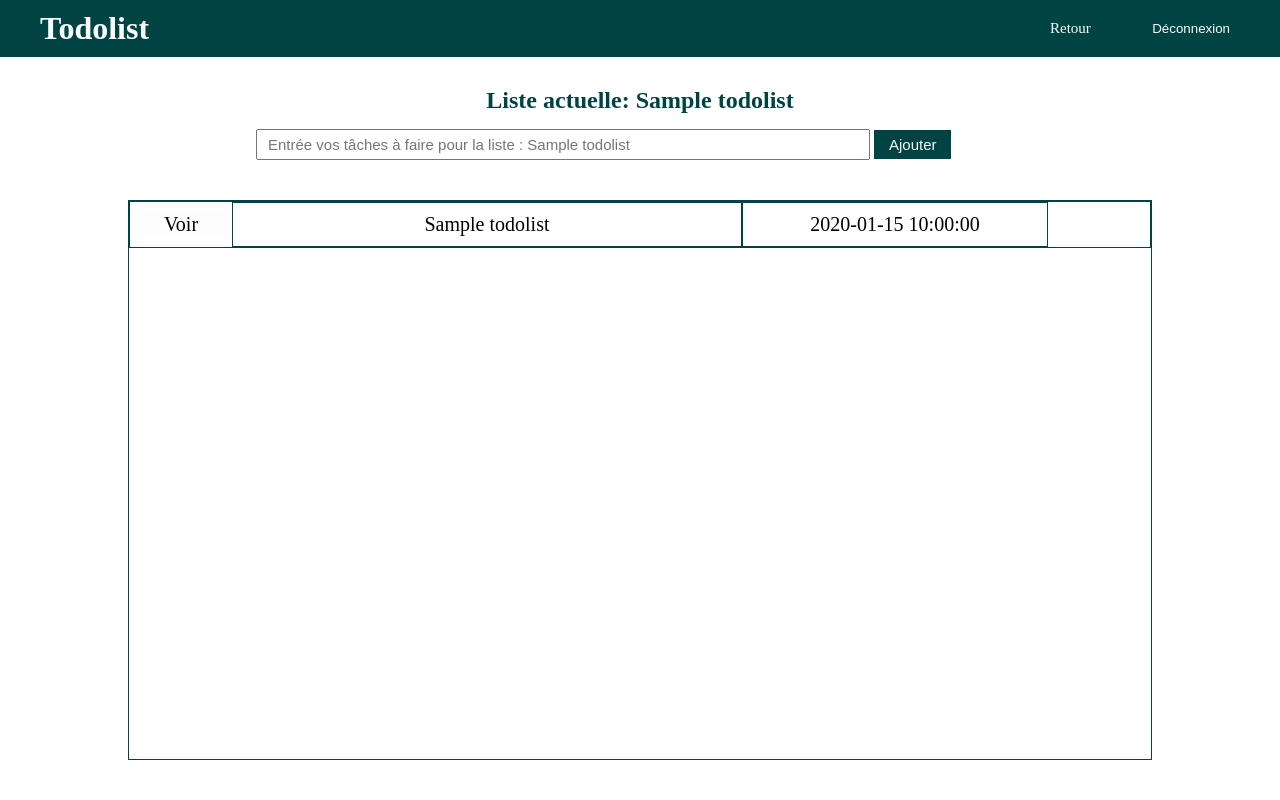
After one commit to faranix/Todolist, a PHP site: page /connexion/todolist/todo/1 in a window 1280 px wide. The commit adds this page. Run offline with PHP 8.4, Linux system fonts and the light colour scheme; the visitor is signed in with stand-in values (Sample User, id 1); tables that the repository leaves empty hold one stand-in row (values such as "Sample post").

Commit message:
Ajouts des sous todolist possiblite d'ajouter et d'afficher

```diff
--- a/controllers/Connexion.php
+++ b/controllers/Connexion.php
@@ -24,7 +24,7 @@
                 $_SESSION['email'] = $data['email'];
 
                 // Envoi l'utilisateur sur la page de todolist
-                header('Location: http://localhost:8888/todolist');
+                header('Location: /todolist/index');
             } else {
                 // Message d'erreur "Mot de passe incorrect !"
                 $error = [ 'error' => 'Mot de passe incorrect !' ];
--- a/controllers/Todolist.php
+++ b/controllers/Todolist.php
@@ -1,6 +1,10 @@
 <?php
 
 class Todolist extends Controller {
+
+    /**
+     * Permets d'afficher le rendu de la page index et de gérer les interactions
+     */
     public function index() {
         // Démarre la session
         session_start();
@@ -8,31 +12,57 @@
         // Utilise la methode du Controlleur général pour chargé le model
         $this->loadModel("TodolistModel");
 
+            // Vérifie si la session est ouverte
+            if ($_SESSION['id']) {
+
+            // Permets d'ajouter une chose à faire
             if (isset($_POST['addInTodoList'])) {
                 $this->TodolistModel->insertTodo();
             }
 
+            // Permets de ce déconnecter
             if (isset($_POST['deconnexion'])) {
                 $this->TodolistModel->disconnect();
             }
 
+            // Permets d'afficher toute les choses à faire
             $todolists = $this->TodolistModel->getAllTodolist();
 
-        // En cours
-        foreach ($todolists as $t) {
-            echo $t['id'];
-            if (isset($_POST[$t['id']])) {
-                echo 'test';
+            // Charge les fichiers pour le rendu
+            $this->render('index', ['todolists' => $todolists]);
+        } else {
+            // Sinon renvoie l'utilisateur à la page d'accueil
+            header('Location: /connexion/index');
         }
     }
 
+    public function todo($id) {
+        // Démarre la session
+        session_start();
 
-        // Vérifie si la session est ouverte
+        $this->loadModel("TodolistModel");
+
         if ($_SESSION['id']) {
-            // Charge les fichiers pour le rendu
-            $this->render('index', ['todolists' => $todolists]);
+
+            // Permets de ce déconnecter
+            if (isset($_POST['deconnexion'])) {
+                $this->TodolistModel->disconnect();
+            }
+
+            if (isset($_POST['addInSousTodoList'])) {
+                $this->TodolistModel->insertSousTodo($id);
+            }
+
+            // Permets de récupérer les données de la todo sélectionner
+            $todoList = $this->TodolistModel->getOneTodolist($id);
+
+            // Permets de récupérer toute les sous tâches de la todo sélectionner
+            $sousTodoList = $this->TodolistModel->getAllSousTodolist($id);
+
+
+            $this->render('todo', ['todoList' => $todoList, "sousTodoList" => $sousTodoList]);
         } else {
-            header('Location: http://localhost:8888/connexion');
+            header('Location: /connexion/index');
         }
     }
 }
--- a/index.php
+++ b/index.php
@@ -1,5 +1,6 @@
 <?php
-// On génère une constante qui contiendra le chemin vers index.php
+// On génère une constante qui contiendra la route
+define('WEBROOT', str_replace('index.php', '', $_SERVER['SCRIPT_NAME']));
 define('ROOT', str_replace('index.php', '', $_SERVER['SCRIPT_FILENAME']));
 
 require_once(ROOT.'app/Model.php');
@@ -22,7 +23,10 @@
 
     // Vérifie si la méthode dans la class existe
     if (method_exists($controller, $action)) {
-        $controller->$action();
+        unset($params[0]);
+        unset($params[1]);
+        call_user_func_array([$controller, $action], $params);
+        //$controller->$action();
     } else {
         http_response_code(404);
         echo "La page demandée n'existe pas ";
--- a/models/ConnexionModel.php
+++ b/models/ConnexionModel.php
@@ -1,10 +1,14 @@
 <?php
+
 class ConnexionModel extends Model {
     public function __construct() {
         $this->table = 'users';
         $this->getConnection();
     }
 
+    /**
+     * Permets de récupérer les informations saise par l'utilisateur
+     */
     public function getOneUserByEmail() {
         if(isset($_POST['email']) && isset($_POST['password'])) {
             $sql = 'SELECT * FROM ' . $this->table . ' WHERE email=?';
--- a/models/InscriptionModel.php
+++ b/models/InscriptionModel.php
@@ -1,10 +1,14 @@
 <?php
+
 class InscriptionModel extends Model {
     public function __construct() {
         $this->table = 'users';
         $this->getConnection();
     }
 
+    /**
+     * Permet de crée un nouveau utilisateur
+     */
     public function insertOneUser() {
         if(isset($_POST['email-inscription']) && isset($_POST['password-inscription'])) {
             // Hash du mot de passe
@@ -17,7 +21,7 @@
             $query->execute($option);
 
             // Redirection page de connection
-            header('Location: http://localhost:8888/connexion');
+            header('Location: /connexion/index');
         };
     }
 
--- a/models/TodolistModel.php
+++ b/models/TodolistModel.php
@@ -6,6 +6,8 @@
         $this->id = $_SESSION['id'];
         $this->getConnection();
     }
+
+    // Fonction Général
 
     /**
      * Permet de ce déconnecté
@@ -17,8 +19,10 @@
         header("Location: http://localhost:8888/connexion");
     }
 
+    // Todolist
+
     /**
-     * Permet de récupérer une todolist
+     * Permets de récupérer une todolist par rapport à un utilisateur
      */
     public function getAllTodolist() {
         $sql = 'SELECT * FROM ' . $this->table .' WHERE id_users=' . $this->id;
@@ -28,7 +32,7 @@
     }
 
     /**
-     * Permet d'envoyer une todo à la base de donnée
+     * Permets d'envoyer une todo à la base de donnée
      */
     public function insertTodo() {
         // Récupère la date actuelle en format anglais pour mySql
@@ -41,9 +45,40 @@
     }
 
     /**
-     * Permet de Supprimer une Todo
+     * Permets de Supprimer une Todo
      */
-    public function deleteTodo() {
-        // En cours
+    public function getOneTodolist($id) {
+        $sql = "SELECT * FROM todolist WHERE id=?";
+        $options = [$id];
+        $query = $this->_connexion->prepare($sql);
+        $query->execute($options);
+        return $query->fetch();
+    }
+
+    // Sous todolist
+
+    /**
+     * Permets d'envoyer une tâche à faire sur la todo ciblé à la base de donnée
+     */
+    public function insertSousTodo($id) {
+        // Récupère la date actuelle en format anglais pour mySql
+        $dateNow = date('Y-m-d H:i:s');
+
+        $sql = "INSERT INTO `sous_todolist`(`title`, `date_time`, `id_todolist`) VALUES (?, ?, ?)";
+        $options = [$_POST["addInSousTodoList"], $dateNow , $id];
+        $query = $this->_connexion->prepare($sql);
+        $query->execute($options);
+    }
+
+    /**
+     * Permets d'afficher toute les tâche à faire sur la todo ciblé
+     */
+    public function getAllSousTodolist($id) {
+        $this->table = 'sous_todolist';
+
+        $sql = 'SELECT * FROM ' . $this->table .' WHERE id_todolist=' . $id;
+        $query = $this->_connexion->prepare($sql);
+        $query->execute();
+        return $query->fetchAll();
     }
 }
--- /dev/null
+++ b/styles/css/todo.css
@@ -0,0 +1,21 @@
+.header__box {
+  display: flex;
+  justify-content: space-between;
+  align-items: center;
+  width: 200px; }
+  .header__box__retour {
+    font-size: 15px;
+    color: #FDFDFDFD;
+    padding: 3px 10px;
+    border: none;
+    background-color: #004343;
+    cursor: pointer;
+    transition: all 200ms ease-in; }
+    .header__box__retour:hover {
+      background-color: #0c6868; }
+
+.todolist-actuel {
+  color: #004343;
+  margin-bottom: 15px; }
+
+/*# sourceMappingURL=todo.css.map */
--- a/styles/css/todolist.css
+++ b/styles/css/todolist.css
@@ -1,52 +1,47 @@
 * {
   margin: 0;
   padding: 0;
-  box-sizing: border-box;
-}
+  box-sizing: border-box; }
+
+a {
+  color: currentColor;
+  text-decoration: none; }
+
+main {
+  display: flex;
+  align-items: center;
+  justify-content: center;
+  flex-direction: column; }
 
 .header {
   display: flex;
   justify-content: space-between;
   padding: 10px 40px;
   background-color: #004343;
-  margin-bottom: 30px;
-}
+  margin-bottom: 30px; }
   .header__title {
-  color: #FDFDFDFD;
-}
+    color: #FDFDFDFD; }
   .header__deconnexion {
     display: flex;
     align-items: center;
-  justify-content: center;
-}
+    justify-content: center; }
     .header__deconnexion__btn {
       color: #FDFDFDFD;
       padding: 5px 10px;
       border: none;
       background-color: #004343;
       cursor: pointer;
-  transition: all 200ms ease-in;
-}
+      transition: all 200ms ease-in; }
       .header__deconnexion__btn:hover {
-  background-color: #0c6868;
-}
-
-main {
-  display: flex;
-  align-items: center;
-  justify-content: center;
-  flex-direction: column;
-}
+        background-color: #0c6868; }
 
 .add-todolist {
   width: 60vw;
-  margin-bottom: 40px;
-}
+  margin-bottom: 40px; }
   .add-todolist form input {
     width: 80%;
     font-size: 15px;
-  padding: 5px 10px;
-}
+    padding: 5px 10px; }
   .add-todolist form button {
     width: 10%;
     font-size: 15px;
@@ -54,72 +49,54 @@
     color: #FDFDFDFD;
     background-color: #004343;
     border: none;
-  transition: all 200ms ease-in;
-}
+    transition: all 200ms ease-in; }
     .add-todolist form button:hover {
-  background-color: #0c6868;
-}
+      background-color: #0c6868; }
 
 .view-todolist {
   border: 1px solid #004343;
   width: 80vw;
-  height: 70vh;
-}
+  height: 70vh; }
   .view-todolist__todo {
     display: flex;
+    align-items: center;
     text-align: center;
     font-size: 20px;
     border: 1px solid #004343;
-  overflow-x: scroll;
-}
+    overflow-x: scroll; }
     .view-todolist__todo__title {
       width: 50%;
       padding: 10px 15px;
       border: 1px solid #004343;
-  overflow-y: scroll;
-}
+      overflow-y: scroll; }
     .view-todolist__todo__date {
       width: 30%;
       padding: 10px 5px;
-  border: 1px solid #004343;
-}
+      border: 1px solid #004343; }
     .view-todolist__todo__add {
-  border: 1px solid #004343;
       display: flex;
       align-items: center;
       justify-content: center;
-  width: 10%;
-}
+      width: 10%; }
       .view-todolist__todo__add__btn {
         width: 100%;
         height: 100%;
         background-color: #FDFDFDFD;
         cursor: pointer;
         border: none;
-  transition: all 250ms ease-in;
-}
+        transition: all 250ms ease-in; }
         .view-todolist__todo__add__btn:hover {
           color: #FDFDFDFD;
-  background-color: #0c6868;
-}
+          background-color: #0c6868; }
     .view-todolist__todo__delete {
+      width: 10%;
       border: 1px solid #004343;
-  display: flex;
-  align-items: center;
-  justify-content: center;
-  width: 10%;
-}
-.view-todolist__todo__delete__btn {
-  width: 100%;
-  height: 100%;
       background-color: #FDFDFDFD;
       cursor: pointer;
       border: none;
-  transition: all 250ms ease-in;
-}
-.view-todolist__todo__delete__btn:hover {
+      transition: all 250ms ease-in; }
+      .view-todolist__todo__delete:hover {
         color: #FDFDFDFD;
-  background-color: #0c6868;
-}
+        background-color: #0c6868; }
 
 /*# sourceMappingURL=todolist.css.map */
--- a/styles/sass/_mixin.scss
+++ b/styles/sass/_mixin.scss
@@ -9,3 +9,11 @@
     align-items: center;
     justify-content: center;
 }
+
+@mixin header {
+    display: flex;
+    justify-content: space-between;
+    padding: 10px 40px;
+    background-color: $color-primary;
+    margin-bottom: 30px;
+}
--- /dev/null
+++ b/styles/sass/todo.scss
@@ -0,0 +1,29 @@
+// Extention du fichier todolist.scss
+@import "../sass/variable";
+@import "../sass/mixin";
+
+.header__box {
+    display: flex;
+    justify-content: space-between;
+    align-items: center;
+    width: 200px;
+
+    &__retour {
+        font-size: 15px;
+        color: $color-white;
+        padding: 3px 10px;
+        border: none;
+        background-color: $color-primary;
+        cursor: pointer;
+        transition: all 200ms ease-in;
+
+        &:hover {
+          background-color: $color-animationBtn;
+        }
+    }
+}
+
+.todolist-actuel {
+    color: $color-primary;
+    margin-bottom: 15px;
+}
--- a/styles/sass/todolist.scss
+++ b/styles/sass/todolist.scss
@@ -5,12 +5,19 @@
     @include initialisation;
 }
 
+a {
+    color: currentColor;
+    text-decoration: none;
+}
+
+main {
+    @include flexMid;
+    flex-direction: column;
+}
+
+// Header
 .header {
-    display: flex;
-    justify-content: space-between;
-    padding: 10px 40px;
-    background-color: $color-primary;
-    margin-bottom: 30px;
+    @include header;
 
     &__title {
         color: $color-white;
@@ -35,13 +42,7 @@
     }
 }
 
-
-
-main {
-    @include flexMid;
-    flex-direction: column;
-}
-
+// Main
 .add-todolist {
     width: 60vw;
     margin-bottom: 40px;
@@ -76,6 +77,7 @@
 
     &__todo {
         display: flex;
+        align-items: center;
         text-align: center;
         font-size: 20px;
         border: 1px solid $color-primary;
@@ -95,7 +97,6 @@
         }
 
         &__add{
-            border: 1px solid $color-primary;
             @include flexMid;
             width: 10%;
 
@@ -114,14 +115,11 @@
             }
         }
 
+
+
         &__delete {
+            width: 10%;
             border: 1px solid $color-primary;
-            @include flexMid;
-            width: 10%;
-
-            &__btn {
-                width: 100%;
-                height: 100%;
             background-color: $color-white;
             cursor: pointer;
             border: none;
@@ -132,6 +130,6 @@
                 background-color: $color-animationBtn;
             }
         }
+
     }
 }
-}
--- a/views/connexion/index.php
+++ b/views/connexion/index.php
@@ -11,8 +11,8 @@
 <body>
     <div class="box">
         <div class="box__top">
-            <a class="box__top__lien" href="http://localhost:8888/connexion">Connexion</a>
-            <a class="box__top__lien" href="http://localhost:8888/inscription">Inscription</a>
+            <a class="box__top__lien" href="/connexion/index">Connexion</a>
+            <a class="box__top__lien" href="/inscription/index">Inscription</a>
         </div>
         <div class="box__center">
             <form action="" method="post">
--- a/views/inscription/index.php
+++ b/views/inscription/index.php
@@ -11,8 +11,8 @@
 <body>
     <div class="box">
         <div class="box__top">
-            <a class="box__top__lien" href="http://localhost:8888/connexion">Connexion</a>
-            <a class="box__top__lien" href="http://localhost:8888/inscription">Inscription</a>
+            <a class="box__top__lien" href="/connexion/index">Connexion</a>
+            <a class="box__top__lien" href="/inscription/index">Inscription</a>
         </div>
         <div class="box__center">
             <form action="" method="post">
--- /dev/null
+++ b/views/todolist/todo.php
@@ -0,0 +1,43 @@
+<!DOCTYPE html>
+<html lang="fr">
+<head>
+    <meta charset="UTF-8">
+    <meta http-equiv="X-UA-Compatible" content="IE=edge">
+    <meta name="viewport" content="width=device-width, initial-scale=1.0">
+    <!-- CSS -->
+    <link rel="stylesheet" href="../../styles/css/todolist.css">
+    <link rel="stylesheet" href="../../styles/css/todo.css">
+
+    <title>Todolist</title>
+</head>
+<body>
+    <header class="header">
+        <h1 class="header__title">Todolist</h1>
+        <div class="header__box">
+            <a href="/todolist/index" class="header__box__retour">Retour</a>
+            <form class="header__deconnexion" action="" method="post">
+                <button type="submit" name="deconnexion" class="header__deconnexion__btn">Déconnexion</button>
+            </form>
+        </div>
+    </header>
+
+    <main>
+        <h2 class="todolist-actuel">Liste actuelle: <?php echo $todoList['title'] ?></h2>
+        <div class="add-todolist">
+            <form action="" method="post">
+                <input name="addInSousTodoList" type="text" placeholder="Entrée vos tâches à faire pour la liste : <?php echo $todoList['title'] ?>" required>
+                <button type="submit">Ajouter</button>
+            </form>
+        </div>
+        <div class="view-todolist">
+            <?php foreach ($sousTodoList as $sousTodo): ?>
+                <div class="view-todolist__todo">
+                    <a href="/todolist/todo/<?php echo $sousTodo["id"] ?>" class="view-todolist__todo__delete">Voir</a>
+                    <p class="view-todolist__todo__title"><?= $sousTodo['title'] ?></p>
+                    <p class="view-todolist__todo__date"><?= $sousTodo['date_time'] ?></p>
+                </div>
+            <?php endforeach; ?>
+        </div>
+    </main>
+</body>
+</html>
```
Also changed, not shown: views/todolist/index.php (+1 -6 lines), 3 other files. Lines whose indentation alone changed are shown as unchanged.
